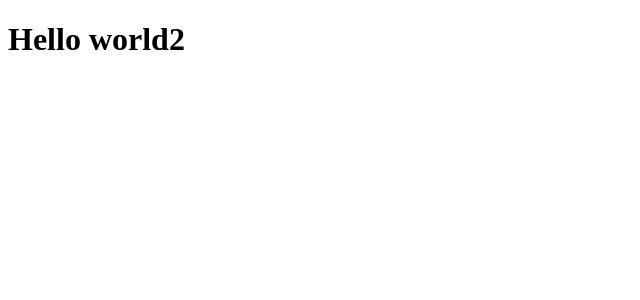
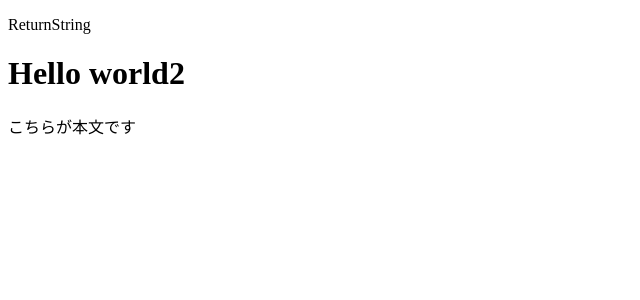
Before and after one commit to pl-pr-pm/react_redux-sandbox, a React (Create React App) app: page / in a window 1280 px wide. Shown: the top 300 px of the page, without its empty margins (0-640 px from the left). Built offline with nearby package versions, Linux system fonts and the light colour scheme.

Commit message:
section3終了

```diff
--- a/src/index.js
+++ b/src/index.js
@@ -1,7 +1,29 @@
 import React from "react";
 import { render } from "react-dom";
 
-var JSX = <h1>Hello world2</h1>;
-console.log(JSX);
+const returnStrings = () => {
+  return "ReturnString";
+};
 
-render(JSX, document.getElementById("root"));
+const title = "Hello world2";
+const body = "こちらが本文です";
+var reactElement = (
+  <>
+    <p>{returnStrings()}</p>
+    <h1>{title}</h1>
+    <p>{body}</p>
+  </>
+); // JSXにはObjectが格納されている
+
+/**
+ * console.log(reactElement);
+ * {type: "h1", key: null, ref: null, props: Object, _owner: null…}
+type: "h1"
+key: null
+ref: null
+props: Object
+_owner: null
+_store: Object
+ */
+
+render(reactElement, document.getElementById("root"));
```
